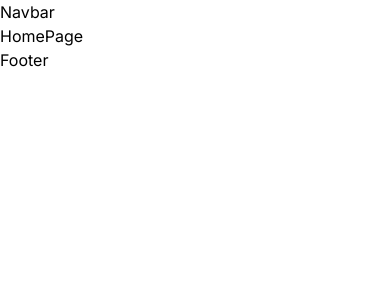
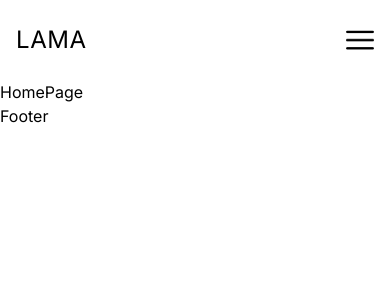
Before and after one commit to smartdriver321/next-wix-ecommerce, a Next.js app: page / in a window 390 px wide. Shown: the top 300 px of the page. Built offline with nearby package versions, Linux system fonts and the light colour scheme.

Commit message:
Responsive Navbar menu

```diff
--- /dev/null
+++ b/src/components/Menu.tsx
@@ -0,0 +1,35 @@
+'use client'
+
+import Image from 'next/image'
+import Link from 'next/link'
+import { useState } from 'react'
+
+export default function Menu() {
+	const [open, setOpen] = useState(false)
+
+	return (
+		<div className=''>
+			<Image
+				src='/menu.png'
+				alt=''
+				width={28}
+				height={28}
+				className='cursor-pointer'
+				onClick={() => {
+					setOpen((prev) => !prev)
+				}}
+			/>
+			{open && (
+				<div className='absolute bg-black text-white left-0 top-20 w-full h-[calc(100vh-80px)] flex flex-col items-center justify-center gap-8 text-xl  z-10'>
+					<Link href='/'>Homepage</Link>
+					<Link href='/'>Shop</Link>
+					<Link href='/'>Deals</Link>
+					<Link href='/'>About</Link>
+					<Link href='/'>Contact</Link>
+					<Link href='/'>Logout</Link>
+					<Link href='/'>Cart(1)</Link>
+				</div>
+			)}
+		</div>
+	)
+}
--- a/src/components/Navbar.tsx
+++ b/src/components/Navbar.tsx
@@ -1,5 +1,24 @@
-import React from 'react'
+import Link from 'next/link'
+
+import Menu from './Menu'
 
 export default function Navbar() {
-	return <div>Navbar</div>
+	return (
+		<div className='h-20 px-4 md:px-8 lg:px-16 xl:px-32 2xl:px-64 relative'>
+			{/* MOBILE */}
+			<div className='h-full flex items-center justify-between md:hidden'>
+				<Link href='/'>
+					<div className='text-2xl tracking-wide'>LAMA</div>
+				</Link>
+				<Menu />
+			</div>
+			{/* BIGGER SCREENS */}
+			<div className='hidden md:flex items-center justify-between gap-8 h-full'>
+				{/* LEFT */}
+				<div className='w-1/3'></div>
+				{/* RIGHT */}
+				<div className='w-2/3'></div>
+			</div>
+		</div>
+	)
 }
```
